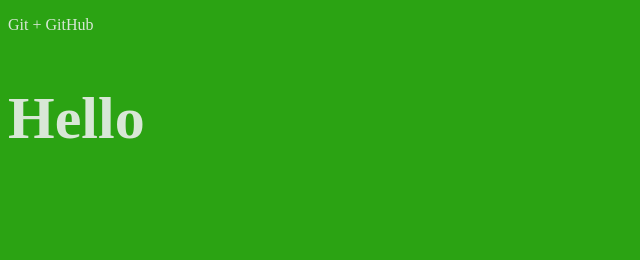
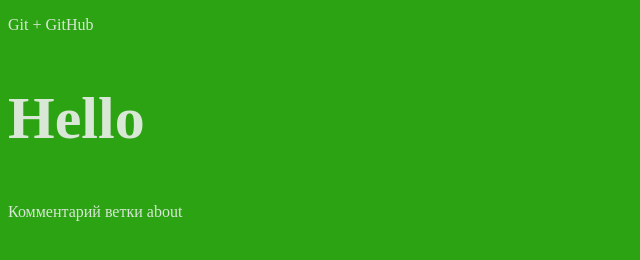
Before and after one commit to LanaRyelin/GitTest, a plain HTML site: page index.html in a window 1280 px wide. Shown: the whole page, without its empty margins (0-640 px from the left). Drawn offline with Linux system fonts and the light colour scheme.

Commit message:
Комментарий ветки about

```diff
--- a/index.html
+++ b/index.html
@@ -9,5 +9,6 @@
 <body>
     <p class="text">Git + GitHub</p>
     <h2>Hello</h2>
+    <p>Комментарий ветки about</p>
 </body>
 </html>
```
